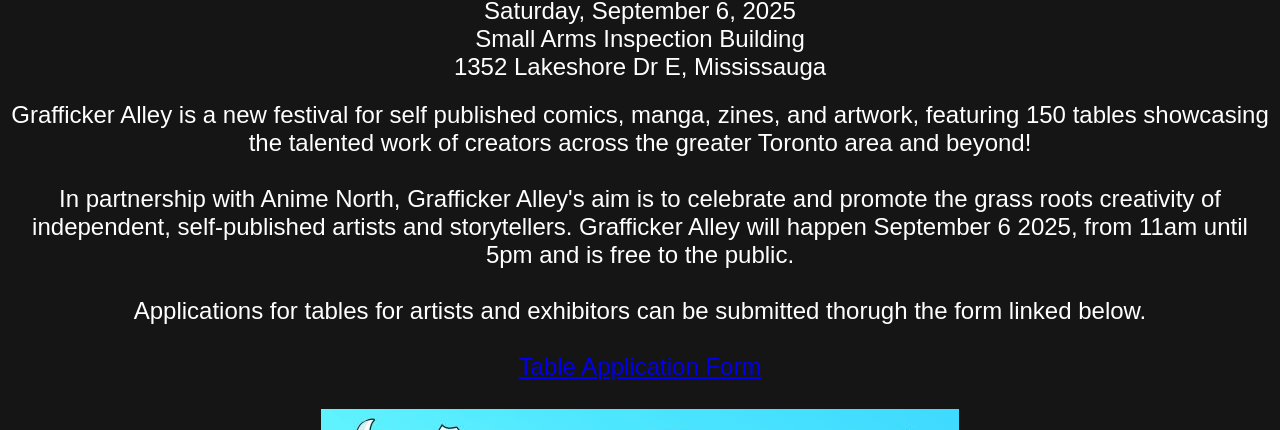
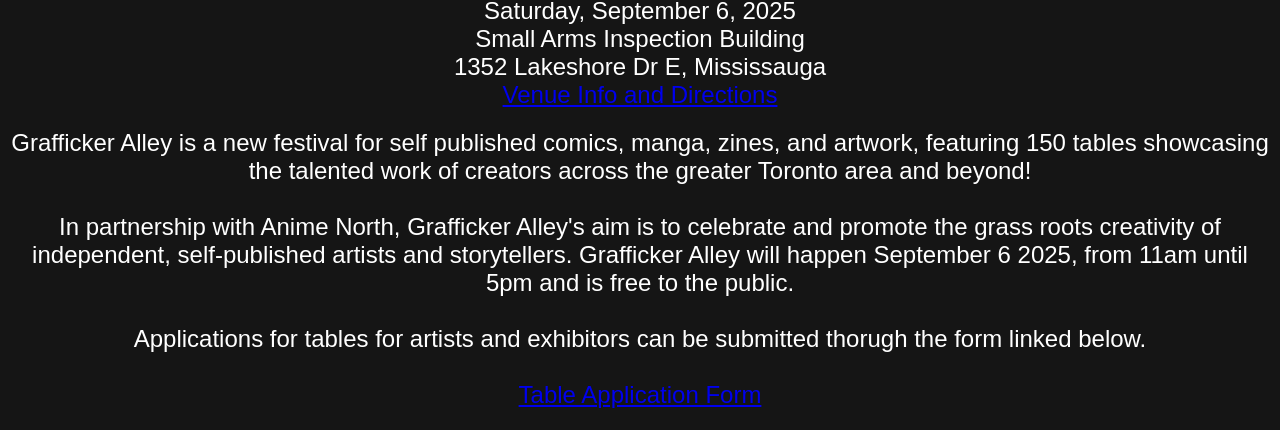
Before and after one commit to Waldemar38/probable-lamp, a plain HTML site: page index.html in a window 1280 px wide. Shown: the part 670-1100 px from the top of the page. Drawn offline with Linux system fonts and the light colour scheme.

Commit message:
Update index.html

```diff
--- a/index.html
+++ b/index.html
@@ -18,6 +18,7 @@
             <p>Saturday, September 6, 2025</p>
             <p>Small Arms Inspection Building</p>
             <p>1352 Lakeshore Dr E, Mississauga</p>
+            <p><a href="https://www.mississauga.ca/arts-and-culture/locations/small-arms-inspection-building/venue-info/" target="_blank">Venue Info and Directions</a></p>
         </section>
 
         <section>
```
